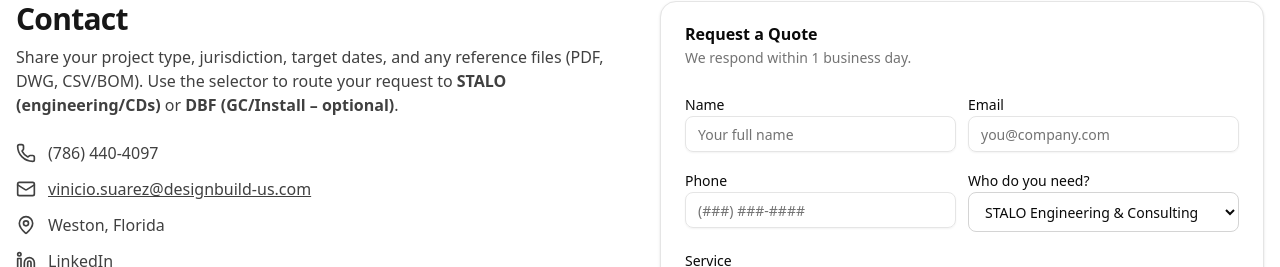
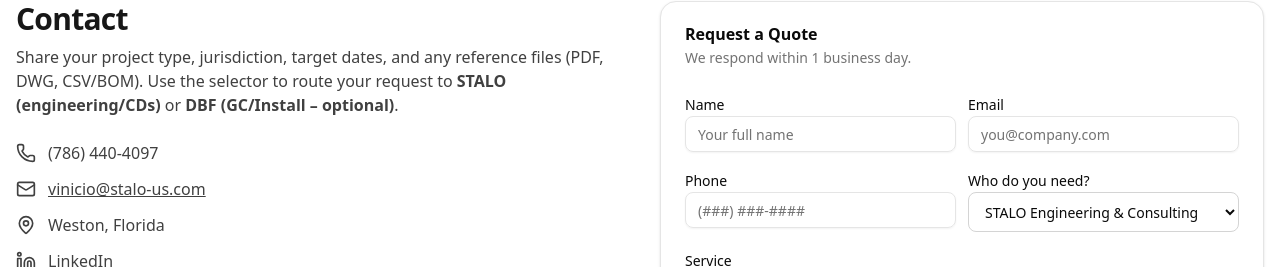
Before and after one commit to vsuarezch/designbuild-florida, a Next.js app: page / in a window 1280 px wide. Shown: the part 4915-5182 px from the top of the page. Built offline with nearby package versions, Linux system fonts and the light colour scheme.

Commit message:
Update email on page.tsx

```diff
--- a/src/app/page.tsx
+++ b/src/app/page.tsx
@@ -495,8 +495,8 @@
               </div>
               <div className="flex items-center gap-3">
                 <Mail className="h-5 w-5" />
-                <a className="underline" href="mailto:vinicio.suarez@designbuild-us.com">
-                  vinicio.suarez@designbuild-us.com
+                <a className="underline" href="mailto:vinicio@stalo-us.com">
+                  vinicio@stalo-us.com
                 </a>
               </div>
               <div className="flex items-center gap-3">
@@ -654,7 +654,7 @@
     name: "STALO Engineering & Consulting",
     url: "https://www.designbuild-us.com",
     telephone: "(786) 440-4097",
-    email: "vinicio.suarez@designbuild-us.com",
+    email: "vinicio@stalo-us.com",
     address: {
       "@type": "PostalAddress",
       addressLocality: "Weston",
```
